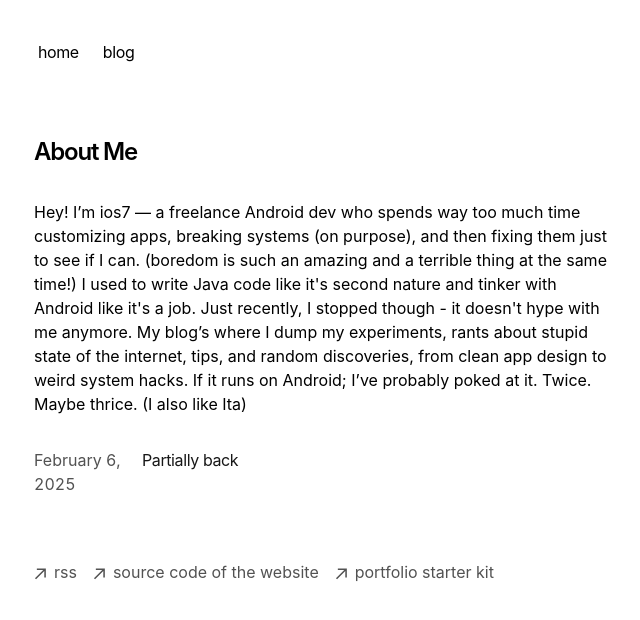
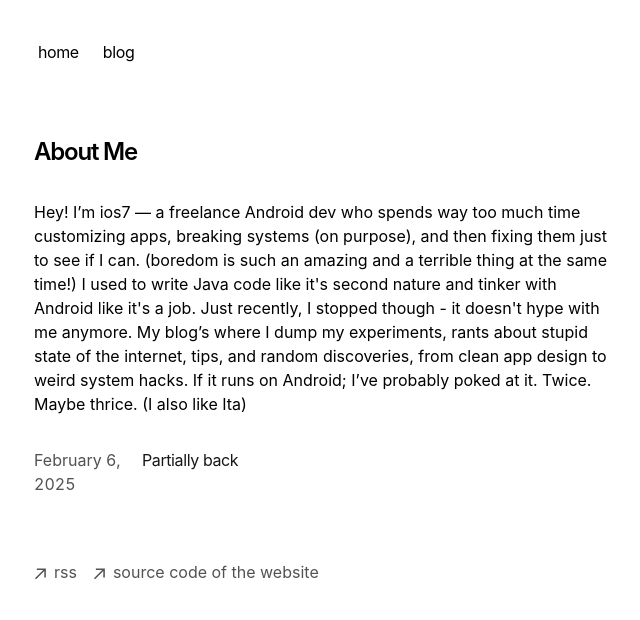
Before and after one commit to ios7jbpro/portfolio-starter-kit, a Next.js app: page / in a window 1280 px wide. Shown: the top 620 px of the page, without its empty margins (318-958 px from the left). Built offline with nearby package versions, Linux system fonts and the light colour scheme.

Commit message:
Update footer.tsx

```diff
--- a/app/components/footer.tsx
+++ b/app/components/footer.tsx
@@ -41,17 +41,6 @@
             <p className="ml-2 h-7">source code of the website</p>
           </a>
         </li>
-        <li>
-          <a
-            className="flex items-center transition-all hover:text-neutral-800 dark:hover:text-neutral-100"
-            rel="noopener noreferrer"
-            target="_blank"
-            href="https://vercel.com/templates/next.js/portfolio-starter-kit"
-          >
-            <ArrowIcon />
-            <p className="ml-2 h-7">portfolio starter kit</p>
-          </a>
-        </li>
       </ul>
     </footer>
   );
```
